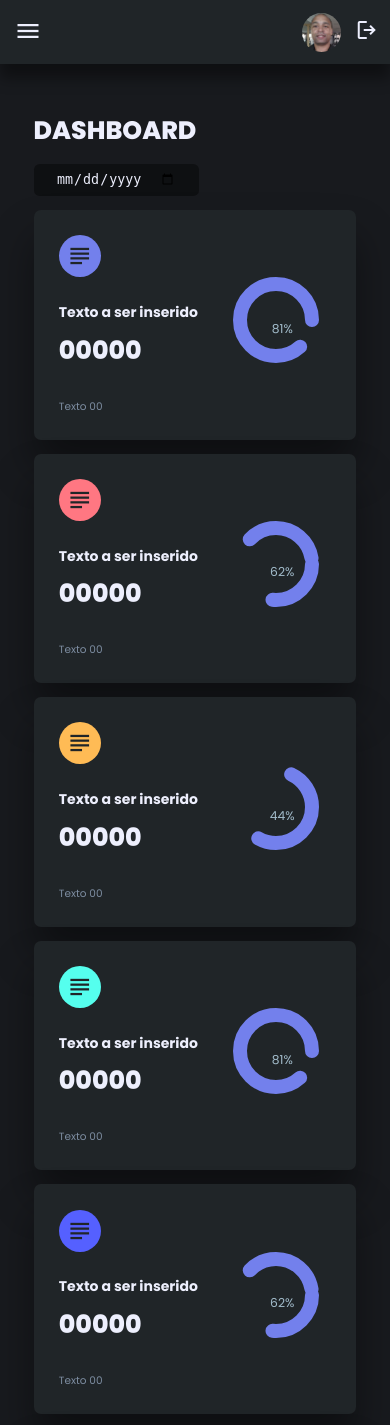
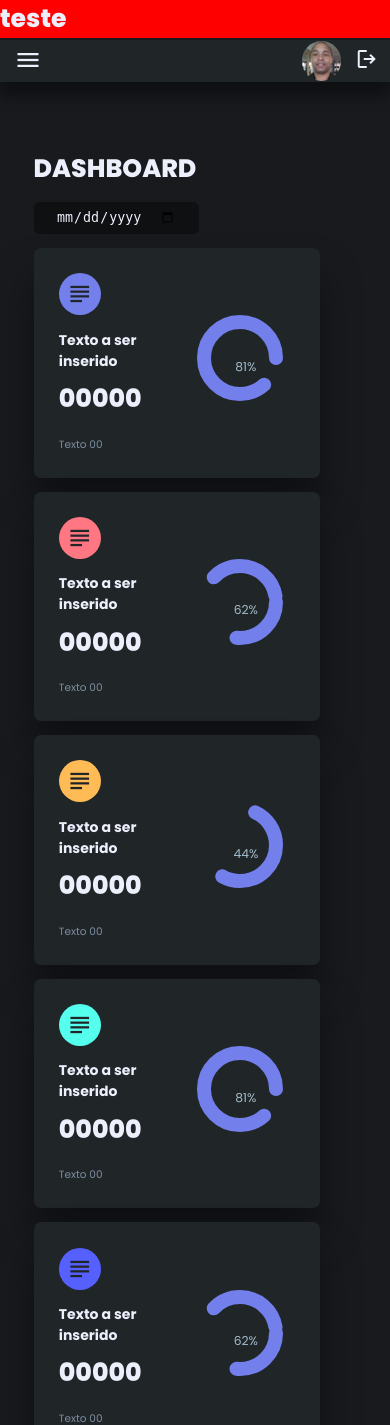
Before and after one commit to rexoliveira/v3_projeto_um_aula_xampp, a PHP site: page /parte_dash_figma/dash_figma.html in a window 390 px wide. Shown: the top 1425 px of the page. Run offline with PHP 8.4, Linux system fonts and the light colour scheme.

Commit message:
Inserção do header e ajustes responsividade

```diff
--- a/parte_dash_figma/dash_figma.html
+++ b/parte_dash_figma/dash_figma.html
@@ -19,6 +19,9 @@
     <title>Principal-Dashboard</title>
   </head>
   <body>
+    <header>
+      <h1>teste</h1>
+    </header>
     <section class="container">
       <aside>
         <div class="top">
--- a/parte_dash_figma/style.css
+++ b/parte_dash_figma/style.css
@@ -77,11 +77,17 @@ body {
     color: var(--color-dark);
 }
 
+header{
+    background: red;
+    width: 100vw;
+    z-index: 999;
+}
+
 .container {
     display: grid;
     /* Distancia sidebar da lateral esquerda */
     width: 100%;
-    margin: 0 auto;
+    margin: 0px auto ;
     gap: 1.8rem;
     /* define 3blocos/coluna */
     grid-template-columns: 16.5rem auto 23rem;
@@ -508,6 +514,7 @@ main a {
     text-align: right;
     /* EU */
     align-items: center;
+
 }
 
 /* ==================== NOTÍCIAS====================== */
@@ -785,6 +792,7 @@ Crédito:https://www.freecodecamp.org/news/css-media-queries-breakpoints-media-t
 
         main {
             margin-top: 8rem;
+            margin-right: 6rem;
             padding: 0 1rem;
         }
 
@@ -807,19 +815,18 @@ Crédito:https://www.freecodecamp.org/news/css-media-queries-breakpoints-media-t
 
         .right {
             width: 94%;
-            margin: 0 auto 4rem;
+            margin: 0 auto;
         }
 
         .right .top {
             position: fixed;
-            top: 0;
+            top: 40px;
             left: 0;
             align-items: center;
             padding: 0 0.8rem;
-            height: 4.6rem;
+            height: 3.0rem;
             background: var(--color-white);
             width: 100%;
-            margin: 0;
             z-index: 2;
             box-shadow: 0 1rem 1rem var(--color-light);
         }
@@ -851,10 +858,16 @@ Crédito:https://www.freecodecamp.org/news/css-media-queries-breakpoints-media-t
 
     /* Eu */
     @media screen and (max-width: 550px) {
+        main {
+
+            margin-right: 4rem;
+
+        }
         main .insights {
             grid-template-columns: 1fr;
             gap: 0;
 
         }
+
     }
 }
```
